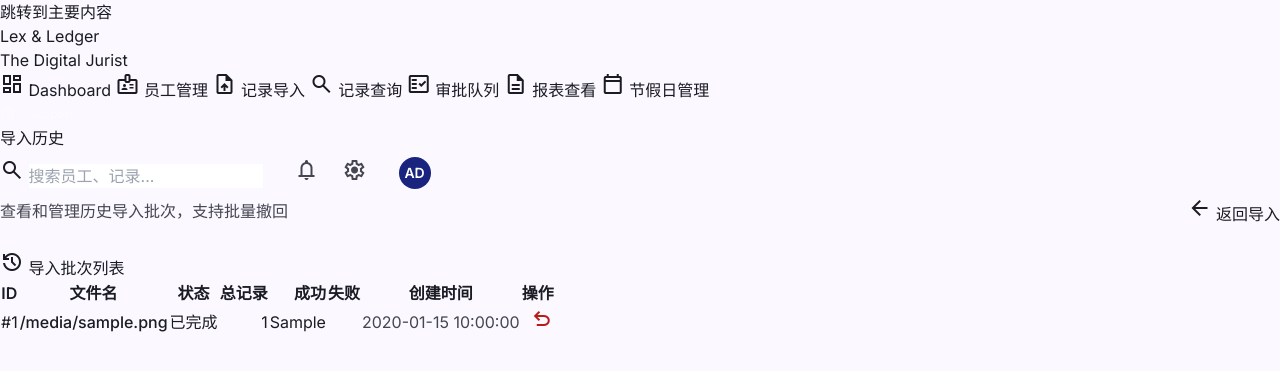
After one commit to liushuo-rance/cal_worktree_test, a Python web app: template src/web/templates/import_sessions.html in a window 1280 px wide. The commit adds this page. Shown: the top 371 px of the page. Run offline with Jinja, Linux system fonts and the light colour scheme; the template is opened without the code that fills it: most values are stand-ins (such as "Sample title", 1, 10 or a date in 2020); some libraries are stand-ins or nearby versions.

Commit message:
feat: 加班排名移至 Dashboard 并支持年度统计，新增导入批次批量撤回
- Dashboard 默认展示当年全员加班排名榜单。
- 修复报表 ranking 页面 month 默认强制为当月的问题，留空即统计全年。
- 为 comp_off_usage_records 增加 source_import_id 字段并补全导入写入逻辑。
- 新增导入会话列表页，支持一键撤回整批次导入记录。

```diff
--- a/src/web/routes/reports.py
+++ b/src/web/routes/reports.py
@@ -111,13 +111,11 @@ def overtime_ranking():
     year = request.args.get('year', type=int)
     month = request.args.get('month', type=int)
 
-    # 默认显示当前年月
+    # 默认显示全年排名
     from datetime import datetime
     now = datetime.now()
     if year is None:
         year = now.year
-    if month is None:
-        month = now.month
 
     conn = get_db()
     try:
@@ -133,5 +131,5 @@ def overtime_ranking():
         report=report,
         error=error if not report else None,
         year=year,
-        month=month
+        month=month if month is not None else ''
     )
--- /dev/null
+++ b/src/web/templates/import_sessions.html
@@ -0,0 +1,86 @@
+{% extends "base.html" %}
+
+{% block title %}导入历史 - 加班记录管理系统{% endblock %}
+{% block page_title %}导入历史{% endblock %}
+
+{% block content %}
+<div class="page-container">
+
+    <div class="mb-6 flex items-center justify-between">
+        <p class="text-on-surface-variant text-body-md">查看和管理历史导入批次，支持批量撤回</p>
+        <a href="{{ url_for('records.import_records') }}" class="btn btn-secondary">
+            <span class="material-symbols-outlined">arrow_back</span>
+            返回导入
+        </a>
+    </div>
+
+    {% if sessions %}
+    <div class="content-card">
+        <div class="content-card-header">
+            <h5 class="content-card-title">
+                <span class="material-symbols-outlined inline-icon">history</span>
+                导入批次列表
+            </h5>
+        </div>
+        <div class="content-card-body p-0">
+            <div class="data-table-wrapper">
+                <table class="data-table">
+                    <thead>
+                        <tr>
+                            <th>ID</th>
+                            <th>文件名</th>
+                            <th>状态</th>
+                            <th class="text-right">总记录</th>
+                            <th class="text-right">成功</th>
+                            <th class="text-right">失败</th>
+                            <th>创建时间</th>
+                            <th class="text-right">操作</th>
+                        </tr>
+                    </thead>
+                    <tbody>
+                        {% for s in sessions %}
+                        <tr>
+                            <td>#{{ s.id }}</td>
+                            <td class="font-medium">{{ s.file_path }}</td>
+                            <td>
+                                {% if s.status == 'completed' %}
+                                <span class="badge badge-secondary">已完成</span>
+                                {% elif s.status == 'pending' %}
+                                <span class="badge badge-primary">待处理</span>
+                                {% elif s.status == 'processing' %}
+                                <span class="badge badge-outline">处理中</span>
+                                {% else %}
+                                <span class="badge badge-outline text-error">失败</span>
+                                {% endif %}
+                            </td>
+                            <td class="text-right">{{ s.total_records }}</td>
+                            <td class="text-right">{{ s.processed_records }}</td>
+                            <td class="text-right">{{ s.error_records }}</td>
+                            <td class="text-on-surface-variant">{{ s.created_at }}</td>
+                            <td class="text-right">
+                                <form method="POST" action="{{ url_for('records.delete_import_session', session_id=s.id) }}" class="inline" onsubmit="return confirm('确定要撤回该批次导入的全部记录吗？此操作不可恢复。');">
+                                    <button type="submit" class="action-btn text-error" title="撤回该批次">
+                                        <span class="material-symbols-outlined">undo</span>
+                                    </button>
+                                </form>
+                            </td>
+                        </tr>
+                        {% endfor %}
+                    </tbody>
+                </table>
+            </div>
+        </div>
+    </div>
+    {% else %}
+    <div class="empty-state py-16">
+        <span class="material-symbols-outlined empty-state-icon">history</span>
+        <h3 class="empty-state-title">暂无导入记录</h3>
+        <p class="empty-state-description">您还没有导入过任何数据</p>
+        <a href="{{ url_for('records.import_records') }}" class="btn btn-primary mt-6">
+            <span class="material-symbols-outlined">upload_file</span>
+            去导入
+        </a>
+    </div>
+    {% endif %}
+</div>
+{% endblock %}
```
Also changed, not shown: src/db/schema.py (+10 -0 lines), src/web/routes/dashboard.py (+12 -2 lines), src/web/routes/records.py (+66 -5 lines), src/web/templates/dashboard.html (+68 -1 lines), src/web/templates/import.html (+9 -4 lines).
